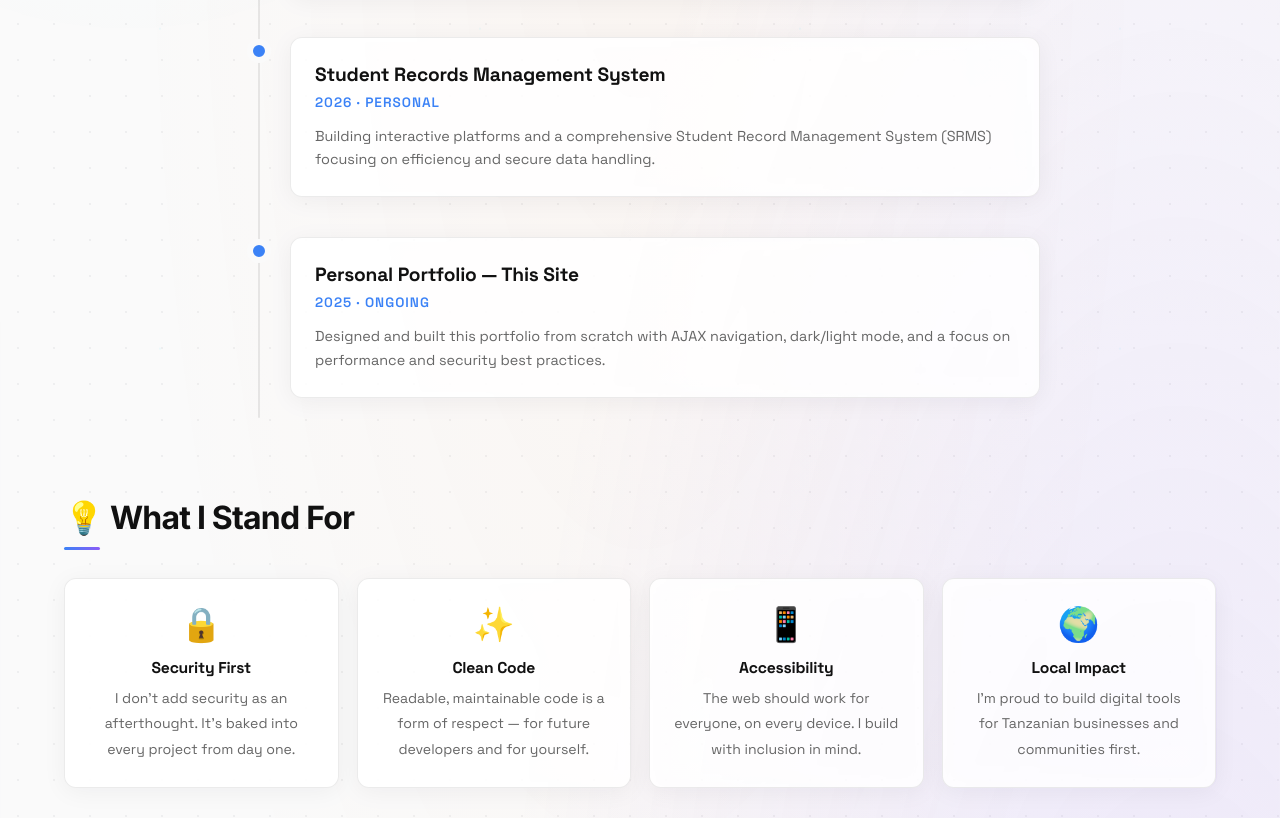
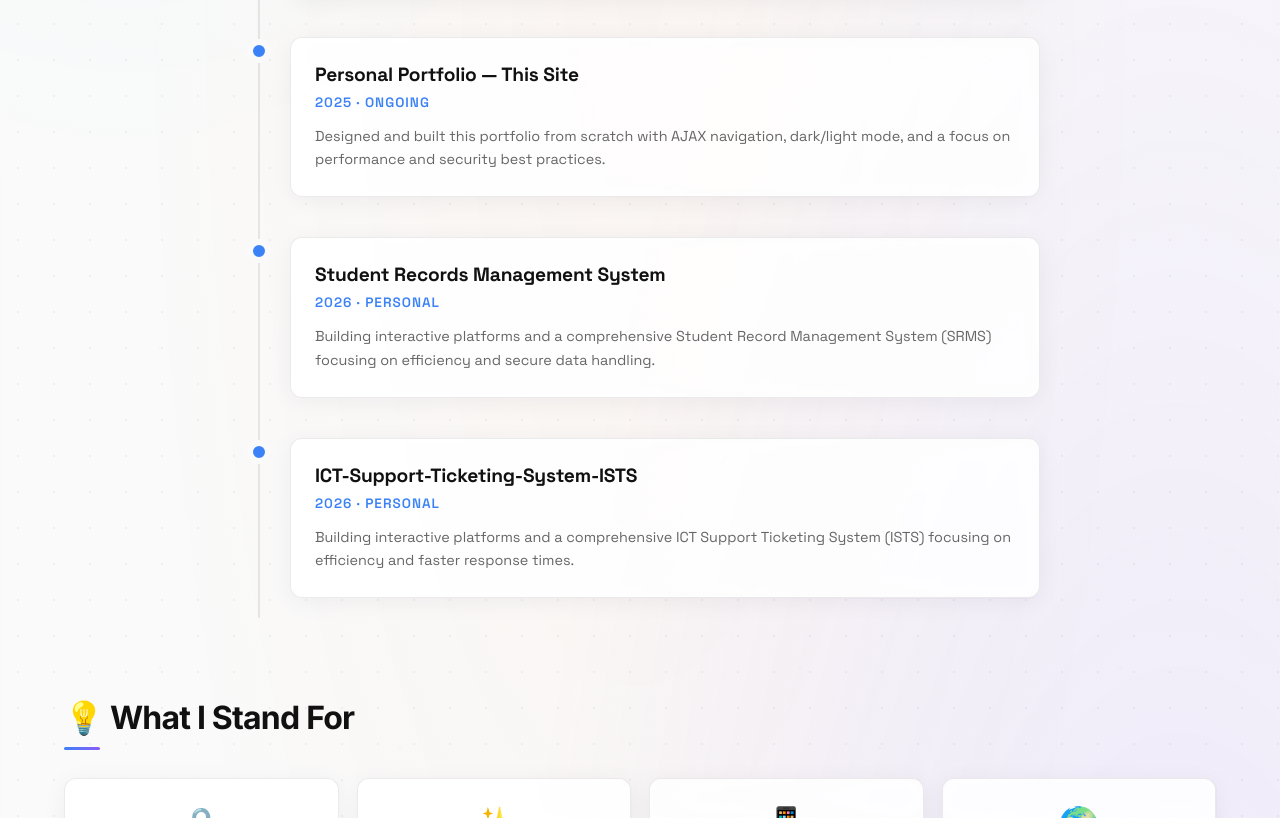
Before and after one commit to iamidra/iamidra.github.io, a plain HTML site: page aboutme.html in a window 1280 px wide. Shown: the part 2010-2828 px from the top of the page. Drawn offline with Linux system fonts and the light colour scheme.

Commit message:
Fix: Rearange Aboutme page

```diff
--- a/aboutme.html
+++ b/aboutme.html
@@ -188,6 +188,15 @@
                 <div class="timeline-item">
                     <div class="timeline-dot"></div>
                     <div class="timeline-content">
+                        <h3>Personal Portfolio — This Site</h3>
+                        <span class="timeline-meta">2025 · Ongoing</span>
+                        <p>Designed and built this portfolio from scratch with AJAX navigation, dark/light mode, and a focus on performance and security best practices.</p>
+                    </div>
+                </div>
+
+                <div class="timeline-item">
+                    <div class="timeline-dot"></div>
+                    <div class="timeline-content">
                         <h3>Student Records Management System</h3>
                         <span class="timeline-meta">2026 · Personal </span>
                         <p>Building interactive platforms and a comprehensive Student Record Management System (SRMS) focusing on efficiency and secure data handling.</p>
@@ -197,11 +206,14 @@
                 <div class="timeline-item">
                     <div class="timeline-dot"></div>
                     <div class="timeline-content">
-                        <h3>Personal Portfolio — This Site</h3>
-                        <span class="timeline-meta">2025 · Ongoing</span>
-                        <p>Designed and built this portfolio from scratch with AJAX navigation, dark/light mode, and a focus on performance and security best practices.</p>
+                        <h3>ICT-Support-Ticketing-System-ISTS</h3>
+                        <span class="timeline-meta">2026 · Personal </span>
+                        <p>Building interactive platforms and a comprehensive ICT Support Ticketing System (ISTS) focusing on efficiency and faster response times.</p>
                     </div>
                 </div>
+
+
+
 
             </div>
         </section>
```
Also changed, not shown: project.html (+1 -1 lines).
